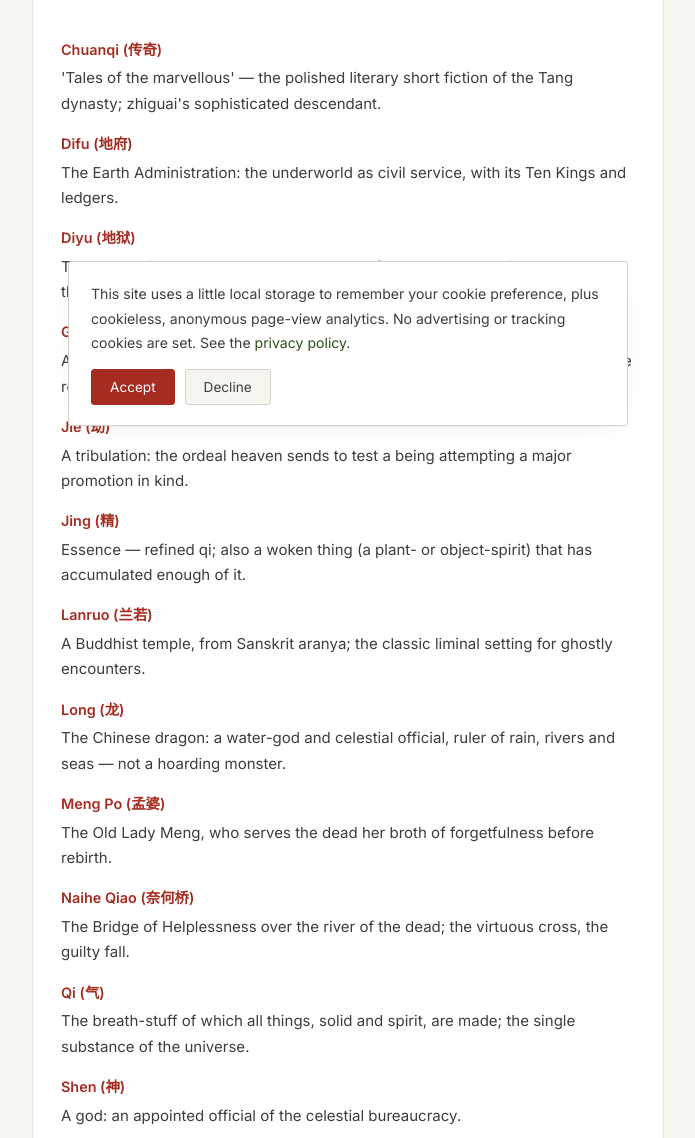
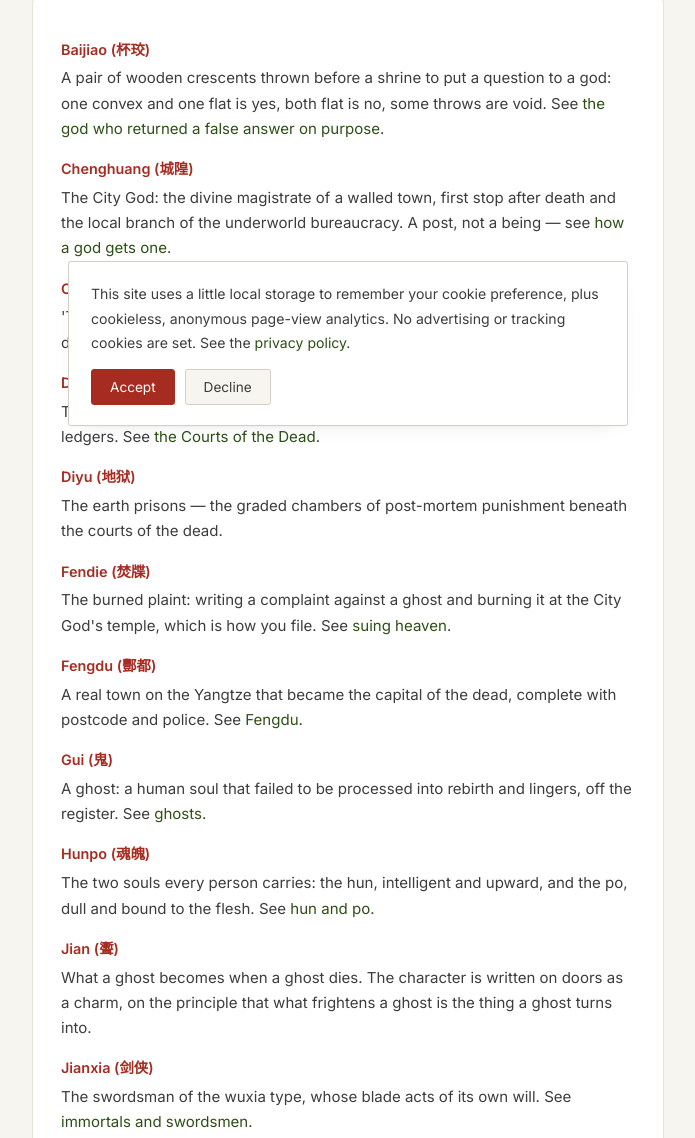
Before and after one commit to FaZheng820169/ancient-china-wonder, an Astro site: page /glossary in a window 1280 px wide. Shown: the part 354-1492 px from the top of the page, without its empty margins (292-987 px from the left). Built offline with nearby package versions, Linux system fonts and the light colour scheme; Astro itself is replaced by a stand-in of ours.

Commit message:
Glossary: 18 -> 30 terms, and make it a hub
Adds the terms the site had been using without defining: baijiao,
chenghuang, fendie, fengdu, hunpo, jian, jianxia, minghun, shu, taiping
guangji, xueshi, yuexia laoren. Every term that has a home page now
links to it, so the glossary works as navigation rather than a list.

```diff
--- a/src/pages/glossary.astro
+++ b/src/pages/glossary.astro
@@ -2,28 +2,40 @@
 import BaseLayout from '../layouts/BaseLayout.astro';
 
 const terms = [
-  ['Chuanqi (传奇)', "'Tales of the marvellous' — the polished literary short fiction of the Tang dynasty; zhiguai's sophisticated descendant."],
-  ['Difu (地府)', 'The Earth Administration: the underworld as civil service, with its Ten Kings and ledgers.'],
+  ['Baijiao (杯珓)', 'A pair of wooden crescents thrown before a shrine to put a question to a god: one convex and one flat is yes, both flat is no, some throws are void. See <a href="/stories/guan-yu-false-verdict">the god who returned a false answer on purpose</a>.'],
+  ['Chenghuang (城隍)', 'The City God: the divine magistrate of a walled town, first stop after death and the local branch of the underworld bureaucracy. A post, not a being — see <a href="/worldview/divine-careers">how a god gets one</a>.'],
+  ['Chuanqi (传奇)', "'Tales of the marvellous' — the polished literary short fiction of the Tang dynasty; zhiguai's sophisticated descendant. See <a href=\"/guides/the-collections\">the collections</a>."],
+  ['Difu (地府)', 'The Earth Administration: the underworld as civil service, with its Ten Kings and ledgers. See <a href="/worldview/underworld">the Courts of the Dead</a>.'],
   ['Diyu (地狱)', 'The earth prisons — the graded chambers of post-mortem punishment beneath the courts of the dead.'],
-  ['Gui (鬼)', 'A ghost: a human soul that failed to be processed into rebirth and lingers, off the register.'],
-  ['Jie (劫)', 'A tribulation: the ordeal heaven sends to test a being attempting a major promotion in kind.'],
+  ['Fendie (焚牒)', 'The burned plaint: writing a complaint against a ghost and burning it at the City God\'s temple, which is how you file. See <a href="/features/suing-heaven">suing heaven</a>.'],
+  ['Fengdu (酆都)', 'A real town on the Yangtze that became the capital of the dead, complete with postcode and police. See <a href="/worldview/fengdu">Fengdu</a>.'],
+  ['Gui (鬼)', 'A ghost: a human soul that failed to be processed into rebirth and lingers, off the register. See <a href="/worldview/ghosts">ghosts</a>.'],
+  ['Hunpo (魂魄)', 'The two souls every person carries: the hun, intelligent and upward, and the po, dull and bound to the flesh. See <a href="/worldview/hun-and-po">hun and po</a>.'],
+  ['Jian (聻)', 'What a ghost becomes when a ghost dies. The character is written on doors as a charm, on the principle that what frightens a ghost is the thing a ghost turns into.'],
+  ['Jianxia (剑侠)', 'The swordsman of the wuxia type, whose blade acts of its own will. See <a href="/features/tang-swordsmen">immortals and swordsmen</a>.'],
+  ['Jie (劫)', 'A tribulation: the ordeal heaven sends to test a being attempting a major promotion in kind. See <a href="/worldview/cultivation-system">cultivation</a>.'],
   ['Jing (精)', 'Essence — refined qi; also a woken thing (a plant- or object-spirit) that has accumulated enough of it.'],
   ['Lanruo (兰若)', 'A Buddhist temple, from Sanskrit aranya; the classic liminal setting for ghostly encounters.'],
-  ['Long (龙)', 'The Chinese dragon: a water-god and celestial official, ruler of rain, rivers and seas — not a hoarding monster.'],
-  ['Meng Po (孟婆)', 'The Old Lady Meng, who serves the dead her broth of forgetfulness before rebirth.'],
+  ['Long (龙)', 'The Chinese dragon: a water-god and celestial official, ruler of rain, rivers and seas — not a hoarding monster. See <a href="/worldview/dragons">dragons</a>.'],
+  ['Meng Po (孟婆)', 'The Old Lady Meng, who serves the dead her broth of forgetfulness before rebirth. See <a href="/worldview/meng-po-forgetting">the forgetting brew</a>.'],
+  ['Minghun (冥婚)', 'A marriage contracted with or for the dead — or between a human and a spirit, which the tradition treats as an institution with terms. See <a href="/worldview/marriage-across-the-border">marrying across the border</a>.'],
   ['Naihe Qiao (奈何桥)', 'The Bridge of Helplessness over the river of the dead; the virtuous cross, the guilty fall.'],
   ['Qi (气)', 'The breath-stuff of which all things, solid and spirit, are made; the single substance of the universe.'],
-  ['Shen (神)', 'A god: an appointed official of the celestial bureaucracy.'],
+  ['Shen (神)', 'A god: an appointed official of the celestial bureaucracy. See <a href="/worldview/immortals-and-gods">gods and immortals</a>.'],
+  ['Shu (数)', 'The fixed number allotted to a life — of profit, of years, of souls to be fetched. Whatever you gain beyond it is surplus, and there is an office that seizes it. See <a href="/worldview/the-ledger">the ledger</a>.'],
+  ['Taiping Guangji (太平广记)', 'The great Song imperial anthology of 978, which copied Tang tales in wholesale and is why most of them survive at all.'],
   ['Xia (侠)', 'The knight-errant: the swordsman bound by a personal code rather than an institution.'],
   ['Xian (仙)', 'An immortal: a being self-made deathless through cultivation.'],
   ['Xiulian (修炼)', 'Cultivation: the deliberate refinement of essence to change one\'s nature.'],
-  ['Yaoguai (妖怪)', 'Woken beings — animal, plant or object spirits; \'monster\' without the Western connotation of evil.'],
-  ['Yinguo (因果)', 'Karma: cause and effect, kept across lifetimes in a literal ledger.'],
-  ['Zhiguai (志怪)', "'Records of the strange' — the classical Chinese genre of supernatural reportage this site collects."],
+  ['Xueshi (血食)', 'Meat offering — the sacrifice a god demands in exchange for a response. Refuse it and you have a breach of contract.'],
+  ['Yaoguai (妖怪)', 'Woken beings — animal, plant or object spirits; \'monster\' without the Western connotation of evil. See <a href="/worldview/monsters-and-yaoguai">sprites and strange beasts</a>.'],
+  ['Yinguo (因果)', 'Karma: cause and effect, kept across lifetimes in a literal ledger. See <a href="/worldview/the-ledger">the ledger</a>.'],
+  ['Yuexia Laoren (月下老人)', 'The Old Man of the Moonlight, who keeps the register of marriages and ties the ankles of a destined couple with red thread. See <a href="/stories/ding-hun-dian">the marriage shop</a>.'],
+  ['Zhiguai (志怪)', "'Records of the strange' — the classical Chinese genre of supernatural reportage this site collects. See <a href=\"/guides/what-is-zhiguai\">what zhiguai is</a>."],
 ];
 ---
 
-<BaseLayout title="Glossary" description="A working glossary of the Chinese zhiguai universe: qi, karma, tribulations, fox spirits, the underworld and more.">
+<BaseLayout title="Glossary" description="A working glossary of the Chinese zhiguai universe: qi, karma, tribulations, the City God, the burned plaint, marriage across the border, and more — every term cross-linked to the stories that show it.">
   <section class="section">
     <div class="wrap-narrow">
       <p class="kicker">Reference</p>
@@ -39,7 +51,7 @@ const terms = [
             terms.map(([t, def]) => (
               <>
                 <dt>{t}</dt>
-                <dd>{def}</dd>
+                <dd set:html={def} />
               </>
             ))
           }
```
